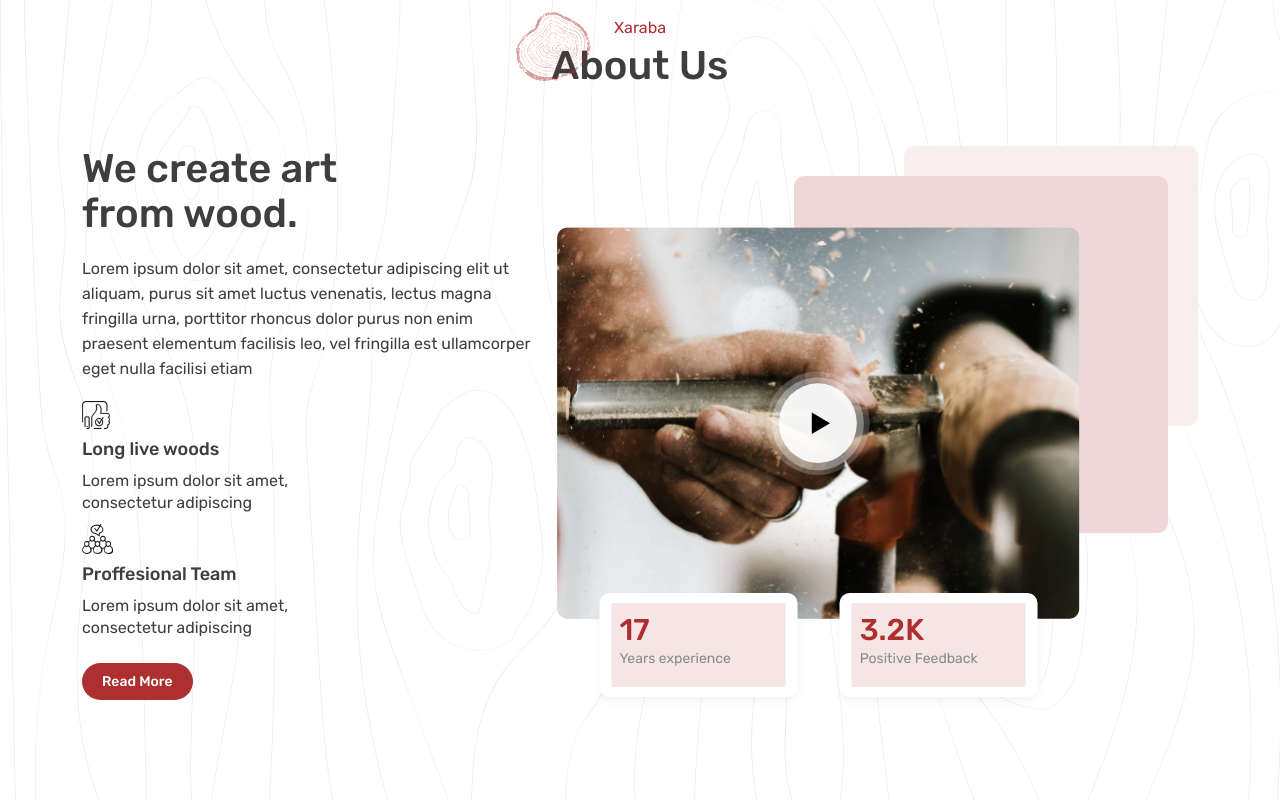
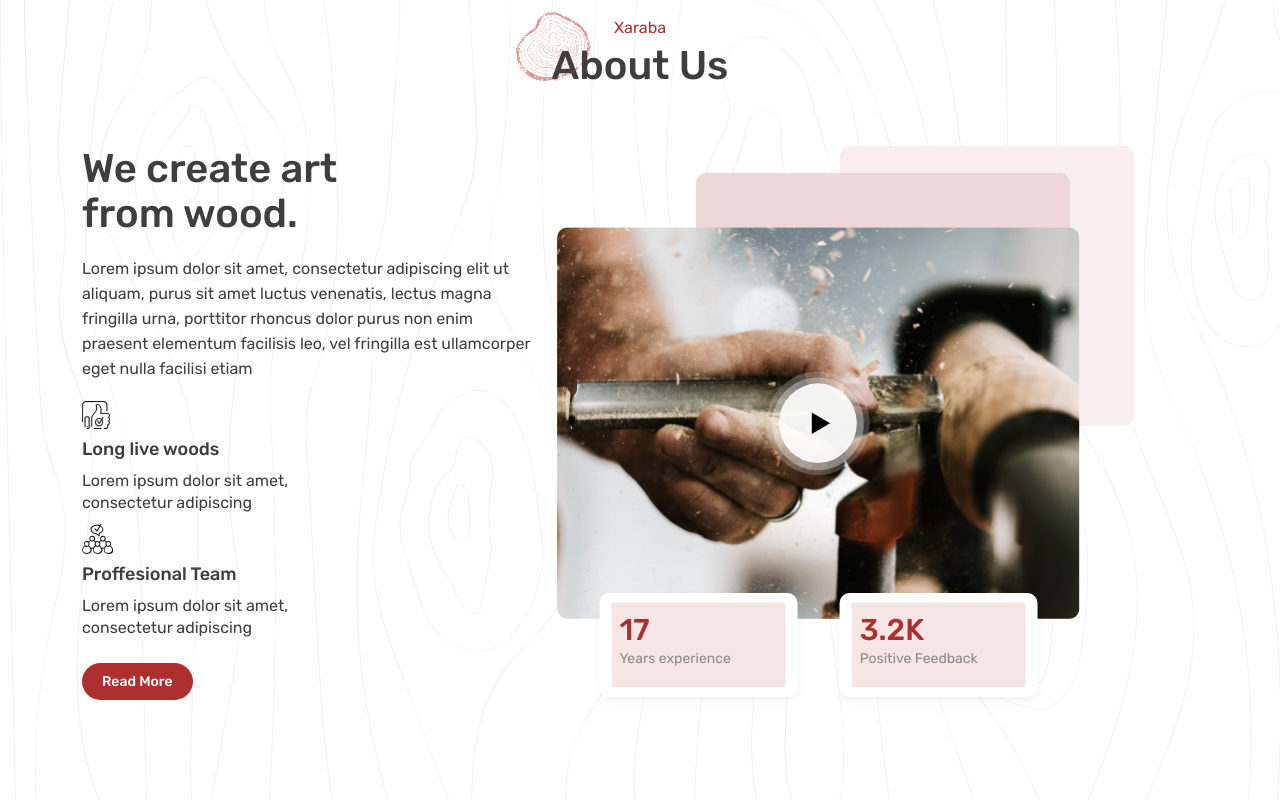
Before and after one commit to Muxtar0/Xaraba, a plain HTML site: page index.html in a window 1280 px wide. Shown: the part 1270-2070 px from the top of the page. Drawn offline with Linux system fonts and the light colour scheme.

Commit message:
about us last

```diff
--- a/assets/css/style.css
+++ b/assets/css/style.css
@@ -593,7 +593,7 @@ width: 50%;
     content: "";
     position: absolute;
     top: 0px;
-    right: 0px;
+    right: 10%;
     width: 294px;
     height: 280px;
 
@@ -605,8 +605,8 @@ z-index: 1;
 .about .maincontentcolright .videodiv::after{
     content: "";
     position: absolute;
-    top: 30px;
-    right: 30px;
+    top: 5%;
+    right: 20%;
     width: 374px;
 height: 357px;
 background: #EFD7D7;
```
